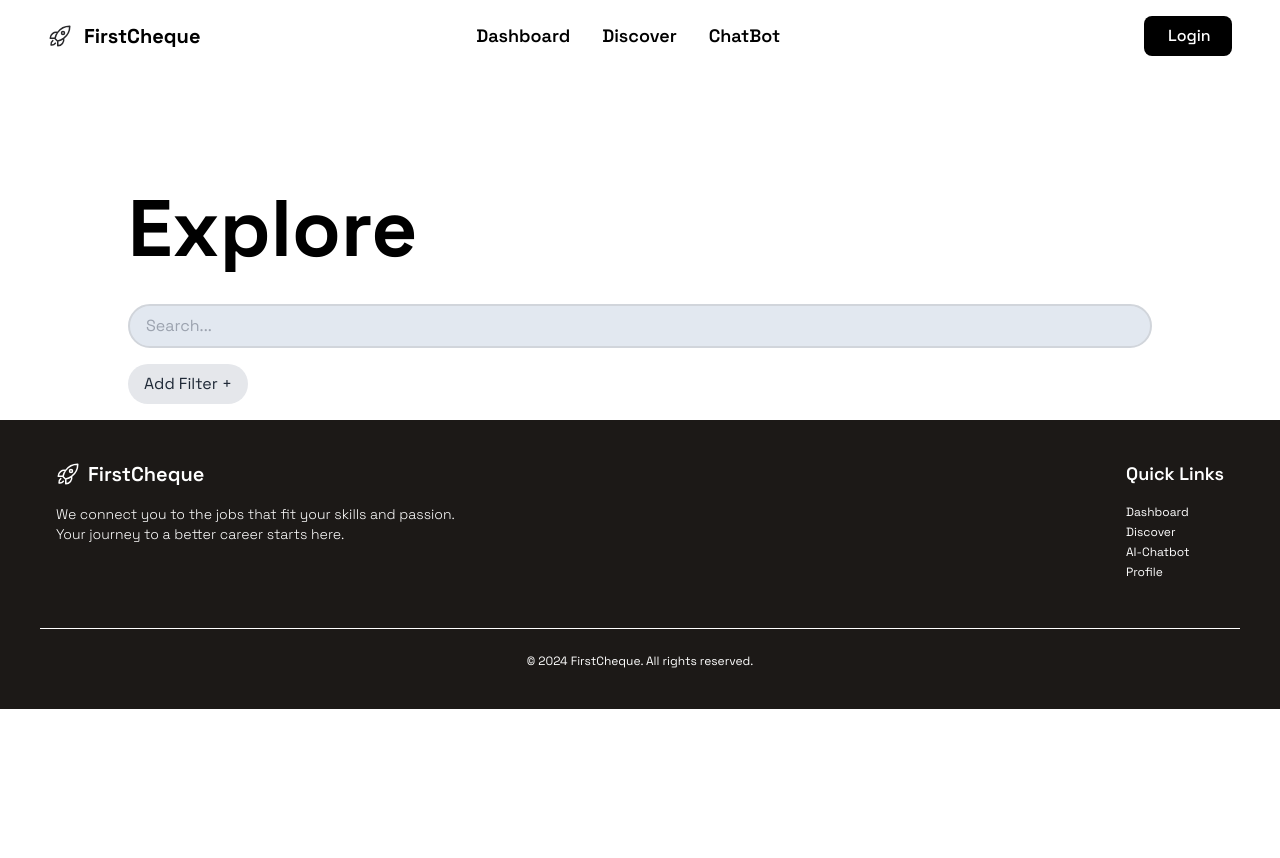
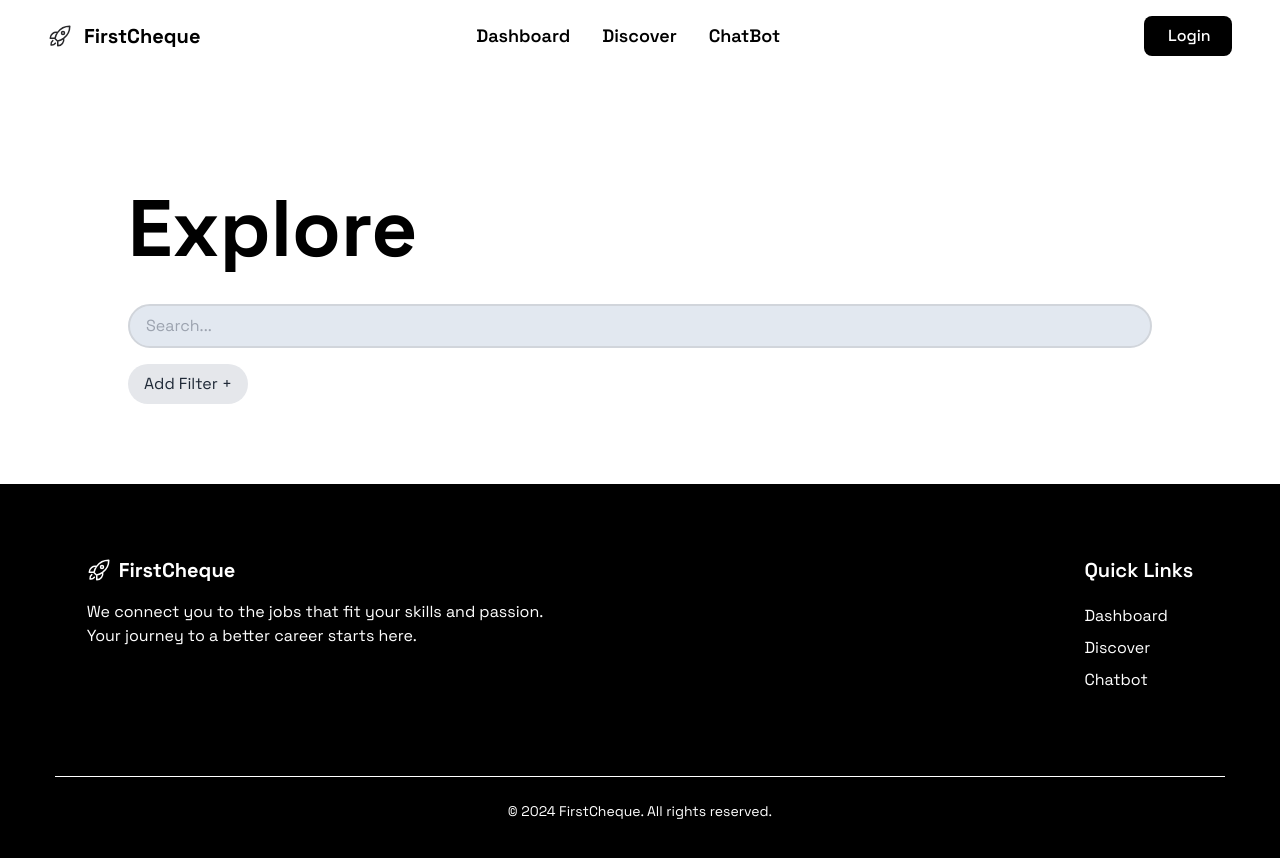
Before and after one commit to schnell-sih/firstcheque, a Next.js app: page /discover in a window 1280 px wide. Shown: the top 858 px of the page. Before the commit the page ends 800 px from the top, so only its background shows below. Built offline with nearby package versions, Linux system fonts and the light colour scheme.

Commit message:
refactor: improve performance of footer and change styling

```diff
--- a/src/components/Footer.tsx
+++ b/src/components/Footer.tsx
@@ -1,15 +1,13 @@
-"use client";
-import { useRouter } from 'next/navigation';
-import React from 'react';
+import Link from "next/link";
+import React from "react";
 
 const Footer = () => {
-    const router = useRouter();
   const user = true;
   if (!user) return null; // Return null if user is null or undefined
 
   return (
-        <footer className="w-full  bg-stone-900 text-white py-10 px-6">
-            <div className="flex flex-col mb-12 md:flex-row justify-between gap-8">
+    <footer className="mt-16 w-full bg-black text-white py-10 px-6">
+      <div className="flex flex-col mb-12 md:flex-row justify-between w-[95%] mx-auto py-8">
         <div className="w-full md:w-1/2 ml-8">
           <div className="flex items-center gap-2 mb-4">
             <svg
@@ -26,29 +24,33 @@ const Footer = () => {
                 d="M15.59 14.37a6 6 0 0 1-5.84 7.38v-4.8m5.84-2.58a14.98 14.98 0 0 0 6.16-12.12A14.98 14.98 0 0 0 9.631 8.41m5.96 5.96a14.926 14.926 0 0 1-5.841 2.58m-.119-8.54a6 6 0 0 0-7.381 5.84h4.8m2.581-5.84a14.927 14.927 0 0 0-2.58 5.84m2.699 2.7c-.103.021-.207.041-.311.06a15.09 15.09 0 0 1-2.448-2.448 14.9 14.9 0 0 1 .06-.312m-2.24 2.39a4.493 4.493 0 0 0-1.757 4.306 4.493 4.493 0 0 0 4.306-1.758M16.5 9a1.5 1.5 0 1 1-3 0 1.5 1.5 0 0 1 3 0Z"
               />
             </svg>
-                        <p className="text-xl font-semibold">FirstCheque</p>
+            <p className="text-xl font-bold">FirstCheque</p>
           </div>
-                    <p className="text-sm font-light">
+          <p className="text-md">
             We connect you to the jobs that fit your skills and passion.
             <br />
             Your journey to a better career starts here.
           </p>
         </div>
-                {/* Div container aligned to the right but text aligned left */}
-                <div className="w-full md:w-1/2 flex flex-col items-end pr-8">
-                    <div className="text-left"> {/* Ensures text inside is aligned left */}
-                        <h2 className="text-lg font-semibold mb-4">Quick Links</h2>
-                        <ul className="text-xs space-y-1">
-                            <li onClick={() => router.push('/dashboard')} className="cursor-pointer">Dashboard</li>
-                            <li onClick={() => router.push('/discover')} className="cursor-pointer">Discover</li>
-                            <li onClick={() => router.push('/chatbot')} className="cursor-pointer">AI-Chatbot</li>
-                            <li onClick={() => router.push('/profile')} className="cursor-pointer">Profile</li>
+        <div className="w-full md:w-1/2 flex flex-col items-end pr-8 text-left">
+          <div className="text-left">
+            <h2 className="text-xl font-semibold mb-4">Quick Links</h2>
+            <ul className="text-md leading-8">
+              <Link className="block" href={"/dashboard"}>
+                Dashboard
+              </Link>
+              <Link className="block" href={"/discover"}>
+                Discover
+              </Link>
+              <Link className="block" href={"/chatbot"}>
+                Chatbot
+              </Link>
             </ul>
           </div>
         </div>
       </div>
-            <hr className="border-t border-white my-6 mx-4" />
-            <p className="text-xs text-center">
+      <hr className="border-t border-white my-6 w-[95%] mx-auto" />
+      <p className="text-sm text-center">
         &copy; {new Date().getFullYear()} FirstCheque. All rights reserved.
       </p>
     </footer>
```
Lines whose indentation alone changed are shown as unchanged.
